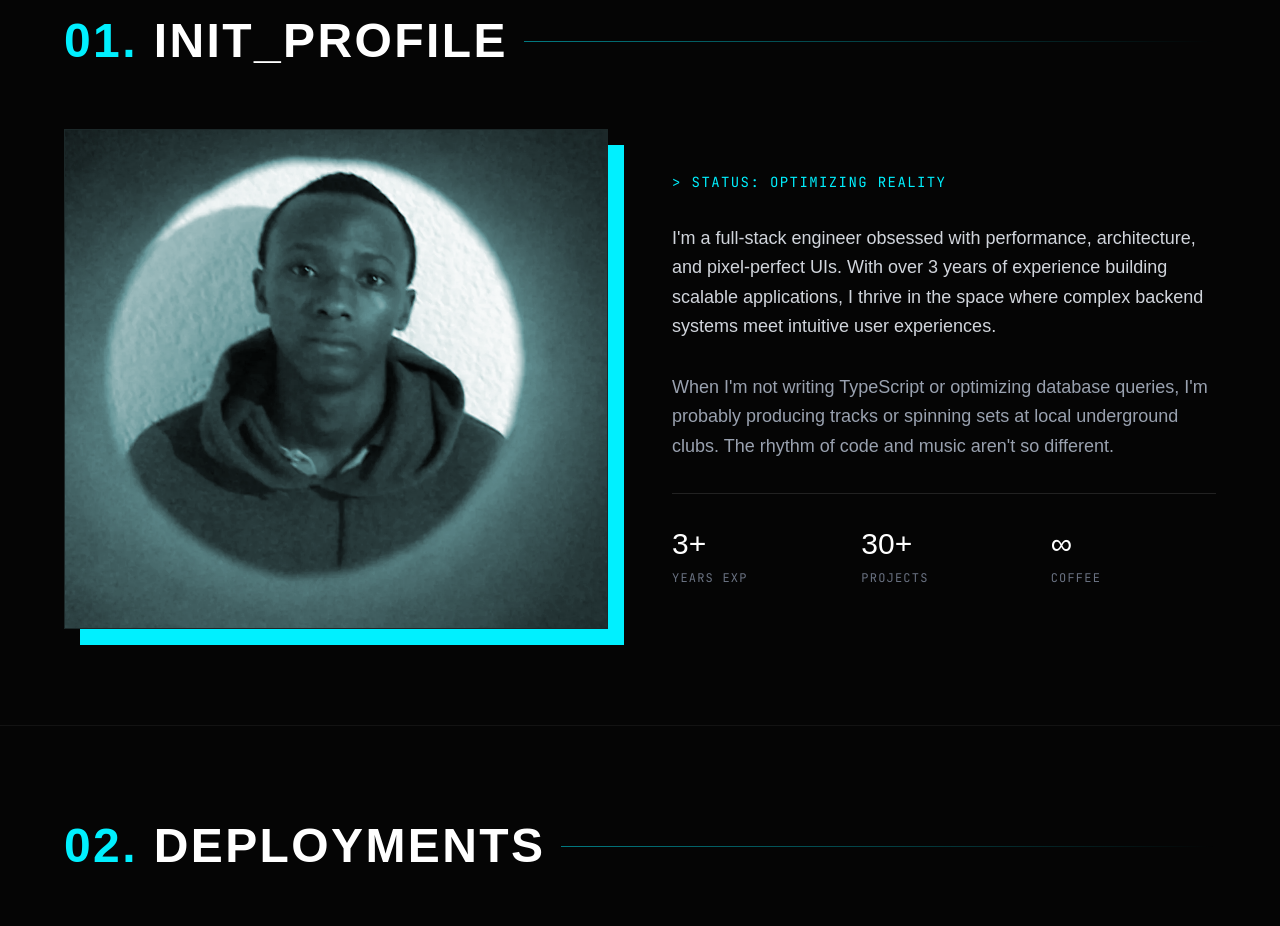
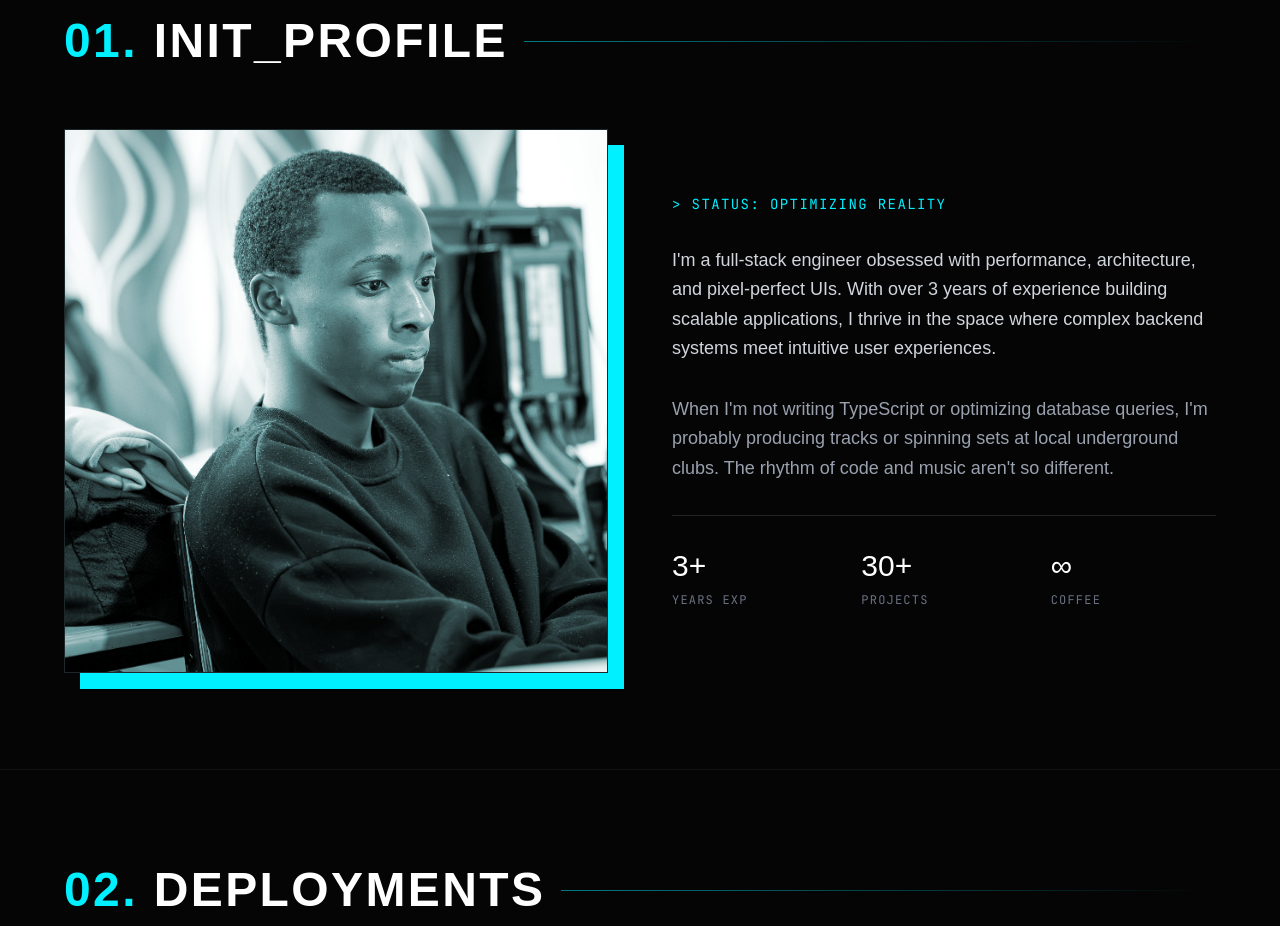
Before and after one commit to Icyubahiro-Jay-P/Portifolio, a React (Vite) app: page /dev in a window 1280 px wide. Shown: the part 880-1806 px from the top of the page. Built offline with nearby package versions, Linux system fonts and the light colour scheme.

Commit message:
style: update image source in DevAbout component for improved visuals

```diff
--- a/src/components/dev/DevAbout.tsx
+++ b/src/components/dev/DevAbout.tsx
@@ -27,10 +27,9 @@ const DevAbout = () => {
           >
             <div className="absolute inset-0 transition-transform translate-x-4 translate-y-4 bg-neon-cyan -z-10 group-hover:translate-x-2 group-hover:translate-y-2"></div>
             <img
-              // src="https://images.unsplash.com/photo-1531123897727-8f129e1688ce?w=800&q=80"
-              src="Dev Jay P.png"
+              src="Jay P.JPG"
               alt="Irakoze Icyubahiro Jean Pierre - Developer"
-              className="object-cover w-full transition-all duration-500 border h-125 grayscale group-hover:grayscale-0 border-dark-border"
+              className="object-cover w-full transition-all duration-500 border aspect-square grayscale group-hover:grayscale-0 border-dark-border"
             />
 
             {/* <div className="absolute inset-0 transition-opacity duration-500 bg-neon-cyan/20 mix-blend-overlay group-hover:opacity-0"></div> */}
```
